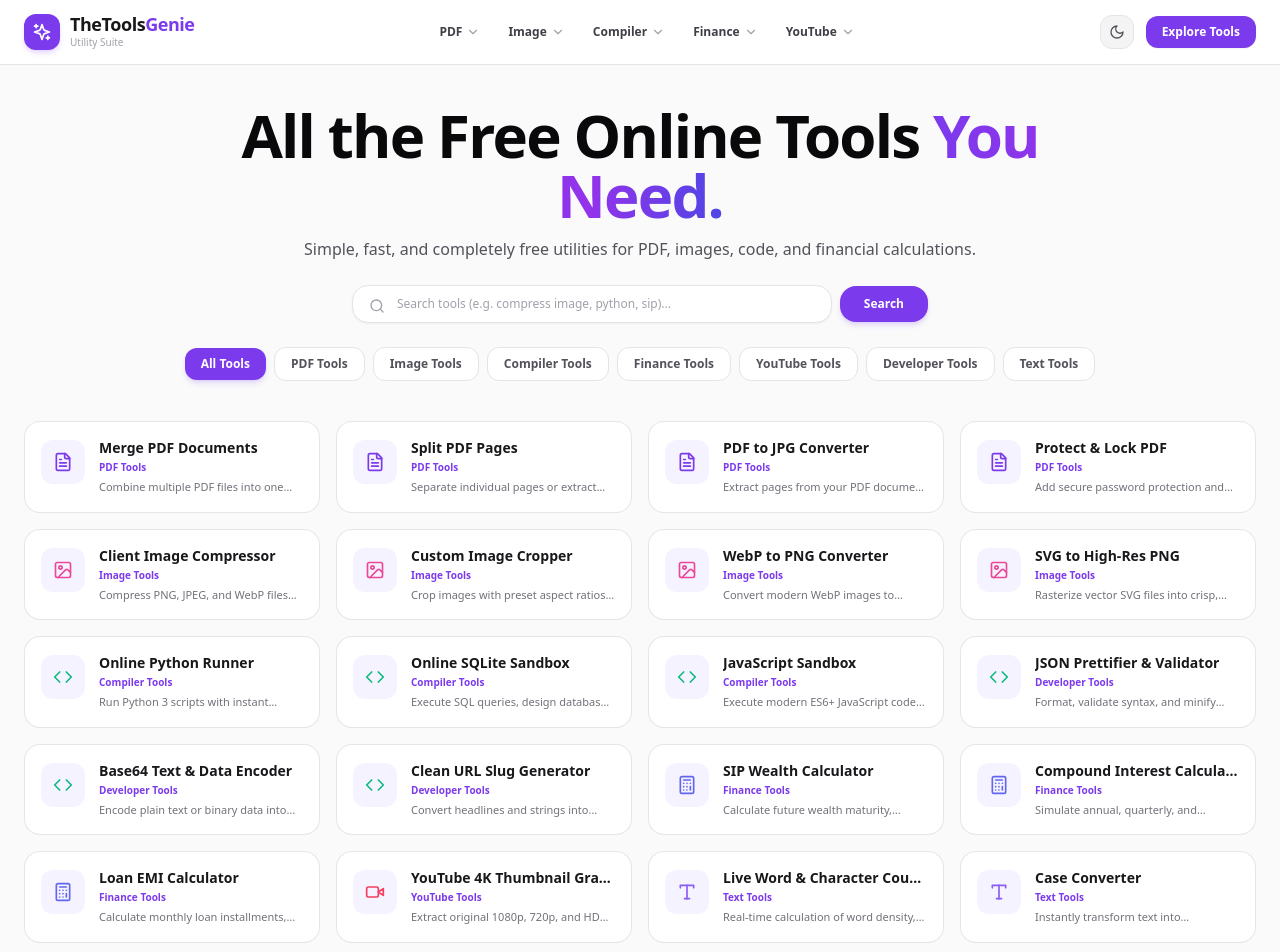
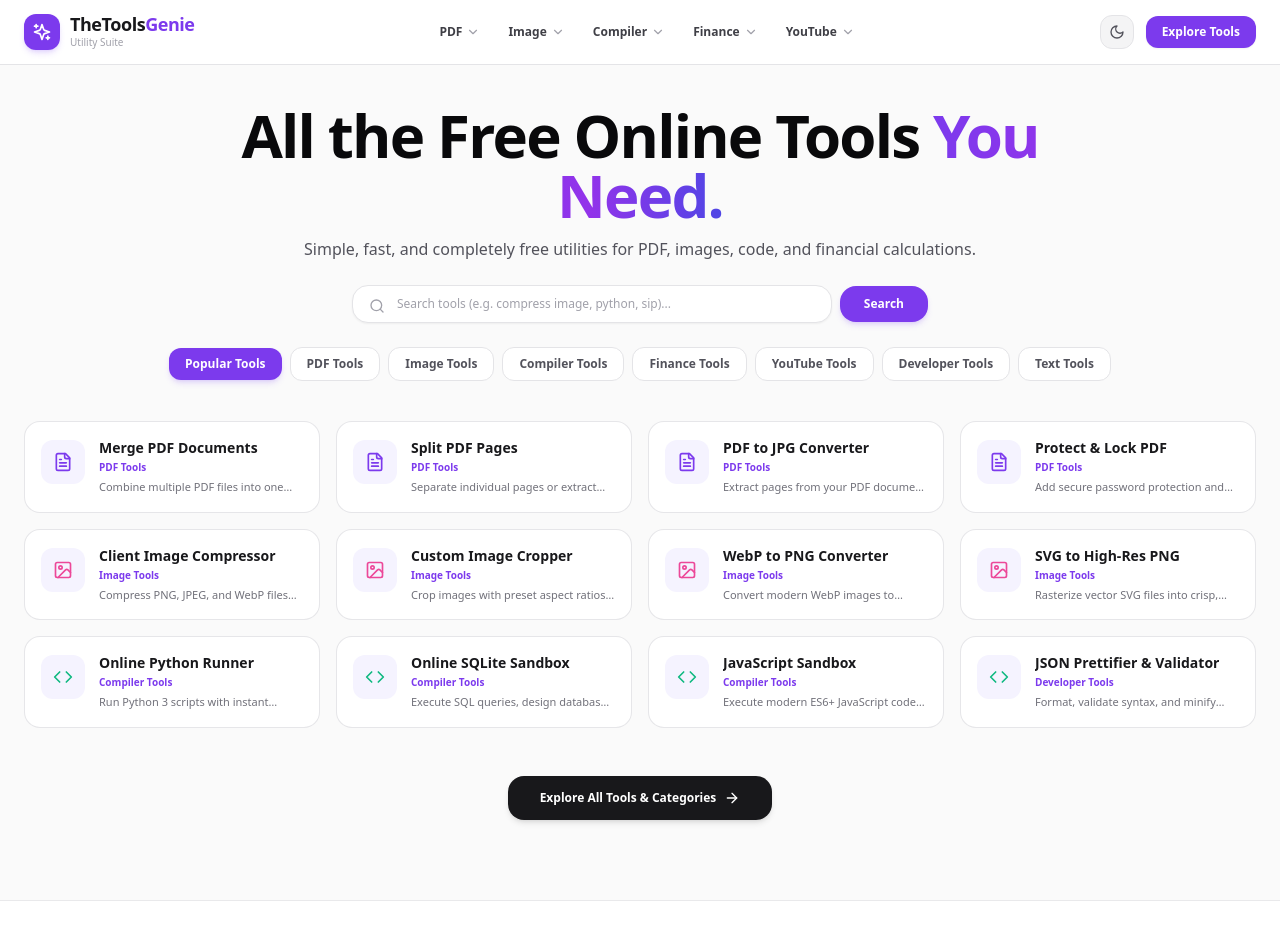
Before and after one commit to RajeshKhandare/thetoolsgenie-, a Next.js app: page / in a window 1280 px wide. Shown: the top 952 px of the page. Built offline with nearby package versions, Linux system fonts and the light colour scheme.

Commit message:
Update page.tsx

```diff
--- a/app/page.tsx
+++ b/app/page.tsx
@@ -5,12 +5,13 @@
 import Navbar from '@/components/Navbar';
 import Footer from '@/components/Footer';
 import { TOOLS_REGISTRY, CATEGORIES, ToolMeta } from '@/data/toolsRegistry';
-import { Search, FileText, Image as ImageIcon, Code, Calculator, Video, Type } from 'lucide-react';
+import { Search, FileText, Image as ImageIcon, Code, Calculator, Video, Type, ArrowRight } from 'lucide-react';
 
 export default function HomePage() {
   const [searchQuery, setSearchQuery] = useState('');
   const [selectedCategory, setSelectedCategory] = useState<string>('All');
 
+  // Filter tools based on search & category
   const filteredTools = useMemo(() => {
     return TOOLS_REGISTRY.filter((tool) => {
       const matchesCategory =
@@ -24,6 +25,12 @@
       return matchesCategory && matchesSearch;
     });
   }, [searchQuery, selectedCategory]);
+
+  // Keep homepage compact: limit to first 12 tools unless searching
+  const displayedTools = useMemo(() => {
+    if (searchQuery.trim().length > 0) return filteredTools;
+    return filteredTools.slice(0, 12);
+  }, [filteredTools, searchQuery]);
 
   const getToolIcon = (cat: string) => {
     switch (cat) {
@@ -43,7 +50,7 @@
       <div>
         <Navbar />
 
-        {/* Hero Section - Compact Balanced Spacing */}
+        {/* Hero Section */}
         <section className="mx-auto max-w-5xl px-4 pt-8 sm:pt-10 pb-6 text-center">
           <h1 className="text-3xl sm:text-5xl lg:text-6xl font-extrabold tracking-[-0.03em] text-zinc-950 dark:text-white max-w-4xl mx-auto leading-[1.14]">
             All the Free Online Tools{' '}
@@ -89,15 +96,15 @@
                       : 'bg-white dark:bg-zinc-900 text-zinc-600 dark:text-zinc-400 border border-zinc-200 dark:border-zinc-800 hover:border-violet-300 dark:hover:border-zinc-700'
                   }`}
                 >
-                  {category === 'All' ? 'All Tools' : `${category} Tools`}
+                  {category === 'All' ? 'Popular Tools' : `${category} Tools`}
                 </button>
               );
             })}
           </div>
 
-          {/* TinyWow 4-Column Tool Cards Grid with Category Tags */}
-          <div className="mt-6 grid grid-cols-1 gap-4 sm:grid-cols-2 md:grid-cols-3 lg:grid-cols-4 pb-20">
-            {filteredTools.map((tool: ToolMeta) => (
+          {/* 12-Card Grid */}
+          <div className="mt-6 grid grid-cols-1 gap-4 sm:grid-cols-2 md:grid-cols-3 lg:grid-cols-4">
+            {displayedTools.map((tool: ToolMeta) => (
               <Link
                 key={tool.slug}
                 href={`/tools/${tool.slug}`}
@@ -123,6 +130,19 @@
               </Link>
             ))}
           </div>
+
+          {/* "Explore All 80+ Tools" Button */}
+          {searchQuery.trim().length === 0 && (
+            <div className="mt-12 mb-20 text-center">
+              <Link
+                href="/tools"
+                className="inline-flex items-center gap-2 rounded-2xl bg-zinc-900 dark:bg-white text-white dark:text-zinc-950 px-8 py-3.5 text-xs font-extrabold hover:bg-violet-600 dark:hover:bg-violet-500 dark:hover:text-white transition-all shadow-md hover:scale-[1.02]"
+              >
+                <span>Explore All Tools & Categories</span>
+                <ArrowRight className="h-4 w-4" />
+              </Link>
+            </div>
+          )}
         </section>
       </div>
 
```
